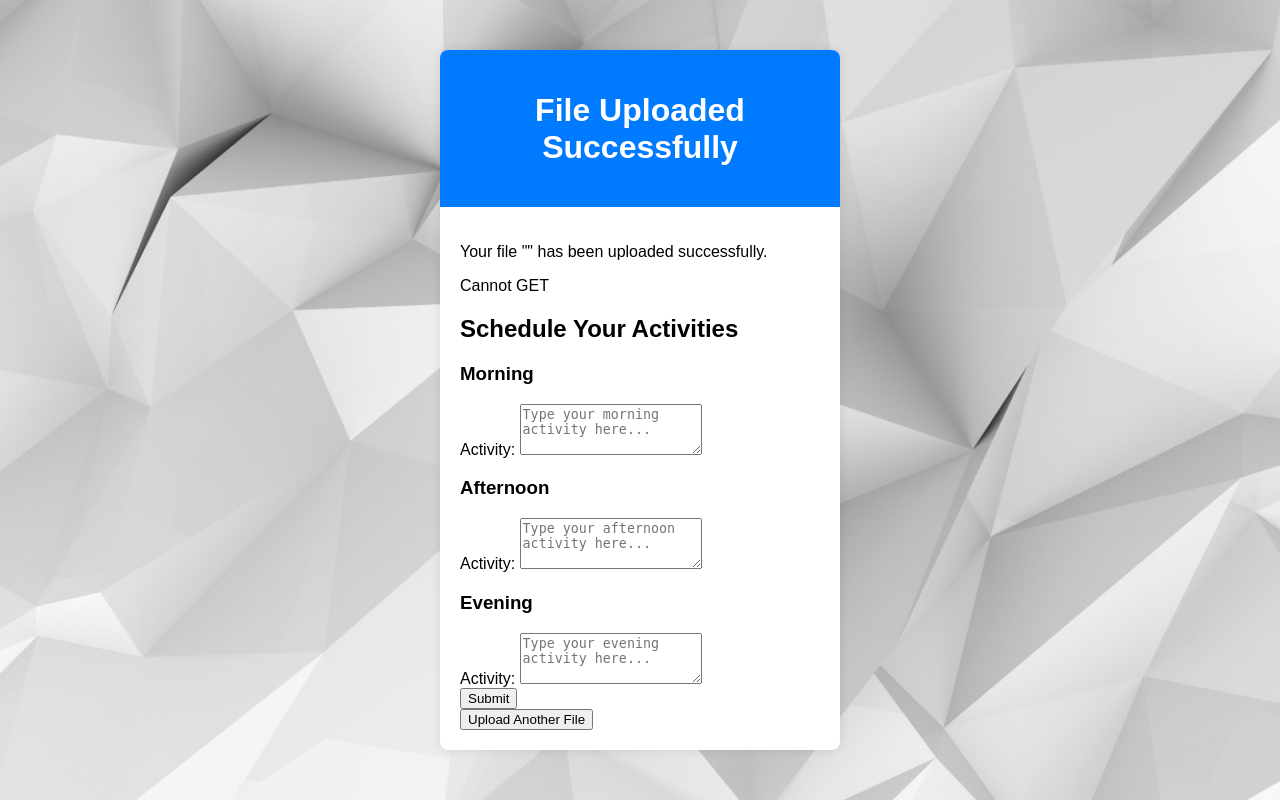
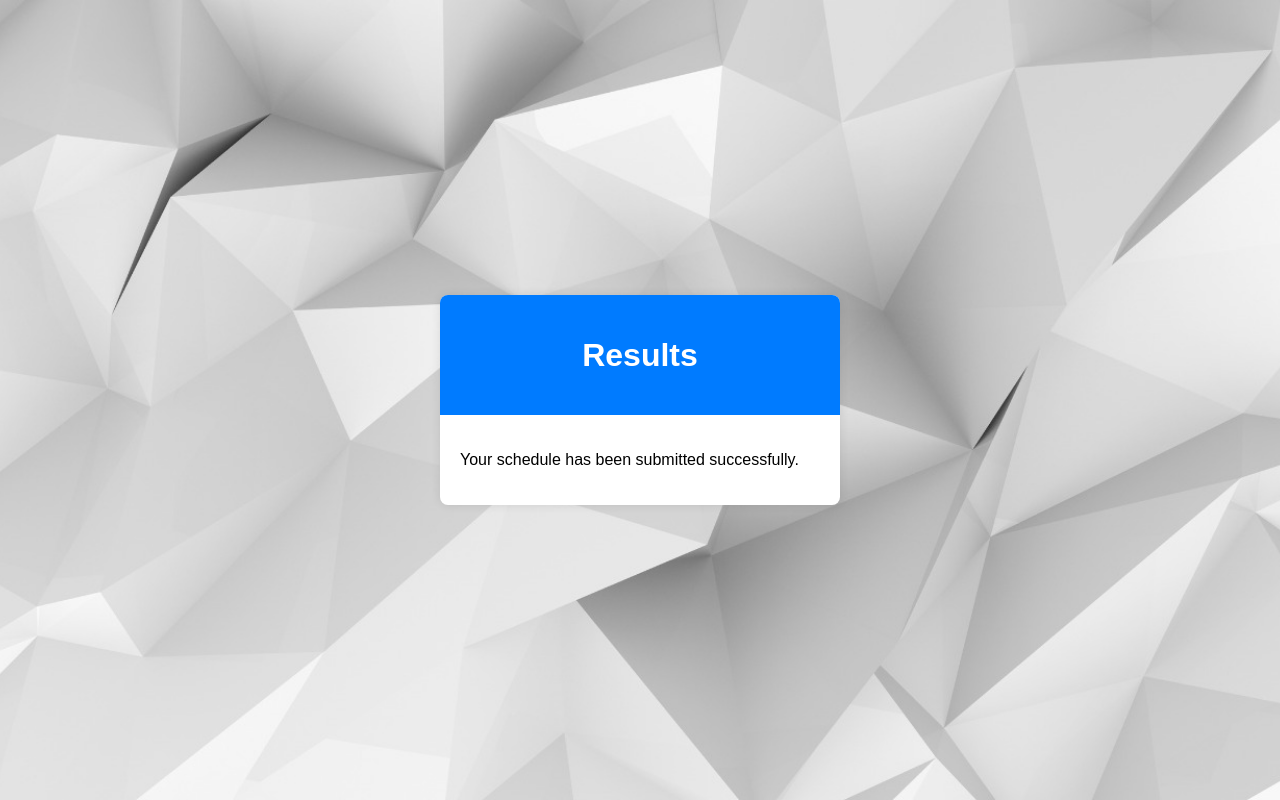
Before and after one commit to Visnu-Pandian/HenHacks-2025, a Flask app: template templates/results.html in a window 1280 px wide. Run offline with Flask 3, Linux system fonts and the light colour scheme; the template is opened without the code that fills it, so the values that code supplies are empty; parts of the project's set-up code (start-up, migrations or seed data) failed here and were passed over.

Commit message:
fixed routing from tasks to results

```diff
--- a/app.py
+++ b/app.py
@@ -59,6 +59,10 @@ def tasks(filename):
 
     return render_template('tasks.html', filename=filename, events=events)
 
+@app.route('/results')
+def results():
+    return render_template('results.html')
+
 if __name__ == '__main__':
     clear_upload_folder()
     app.run(debug=True)
--- a/templates/results.html
+++ b/templates/results.html
@@ -3,94 +3,17 @@
 <head>
     <meta charset="UTF-8">
     <meta name="viewport" content="width=device-width, initial-scale=1.0">
-    <title>Upload Results</title>
+    <title>Results</title>
     <link rel="stylesheet" href="{{ url_for('static', filename='styles.css') }}">
 </head>
 <body>
     <div class="container">
         <header>
-            <h1>File Uploaded Successfully</h1>
+            <h1>Results</h1>
         </header>
         <main>
-            <p>Your file "{{ filename }}" has been uploaded successfully.</p>
-            <!-- Space to display the transformed .ics data file as a calendar -->
-            <div id="calendarDisplay" class="calendar-display">
-                <!-- Calendar content will be dynamically inserted here -->
-            </div>
-            <!-- New menu for scheduling activities -->
-            <div class="schedule-section">
-                <h2>Schedule Your Activities</h2>
-                <form id="scheduleForm">
-                    <div class="schedule-time">
-                        <h3>Morning</h3>
-                        <label for="morningActivity">Activity:</label>
-                        <textarea id="morningActivity" name="morningActivity" rows="3" placeholder="Type your morning activity here..."></textarea>
-                    </div>
-                    <div class="schedule-time">
-                        <h3>Afternoon</h3>
-                        <label for="afternoonActivity">Activity:</label>
-                        <textarea id="afternoonActivity" name="afternoonActivity" rows="3" placeholder="Type your afternoon activity here..."></textarea>
-                    </div>
-                    <div class="schedule-time">
-                        <h3>Evening</h3>
-                        <label for="eveningActivity">Activity:</label>
-                        <textarea id="eveningActivity" name="eveningActivity" rows="3" placeholder="Type your evening activity here..."></textarea>
-                    </div>
-                    <button type="button" onclick="submitSchedule()">Submit</button>
-                </form>
-            </div>
-            <!-- Add a button to navigate back to the upload page -->
-            <button onclick="window.location.href='/'">Upload Another File</button>
+            <p>Your schedule has been submitted successfully.</p>
         </main>
     </div>
-    <script>
-        document.addEventListener('DOMContentLoaded', () => {
-            // Function to submit schedule
-            function submitSchedule() {
-                const morningActivity = document.getElementById('morningActivity').value;
-                const afternoonActivity = document.getElementById('afternoonActivity').value;
-                const eveningActivity = document.getElementById('eveningActivity').value;
-
-                // Placeholder URL for submitting schedule
-                const url = '/submit_schedule'; // Change this URL as needed
-
-                // Send schedule to the server
-                fetch(url, {
-                    method: 'POST',
-                    headers: {
-                        'Content-Type': 'application/json',
-                    },
-                    body: JSON.stringify({
-                        morning: morningActivity,
-                        afternoon: afternoonActivity,
-                        evening: eveningActivity,
-                    }),
-                })
-                .then(response => response.json())
-                .then(data => {
-                    console.log('Schedule submitted:', data);
-                })
-                .catch(error => {
-                    console.error('Error submitting schedule:', error);
-                });
-            }
-
-            // Function to display the transformed .ics data file as a calendar
-            function displayCalendar(data) {
-                const calendarDisplay = document.getElementById('calendarDisplay');
-                calendarDisplay.innerHTML = data; // Assuming data is HTML content
-            }
-
-            // Fetch and display the calendar data (placeholder URL)
-            fetch('/get_calendar_data')
-                .then(response => response.text())
-                .then(data => {
-                    displayCalendar(data);
-                })
-                .catch(error => {
-                    console.error('Error fetching calendar data:', error);
-                });
-        });
-    </script>
-</body>
+    </body>
 </html>
```
Also changed, not shown: templates/tasks.html (+4 -34 lines).
